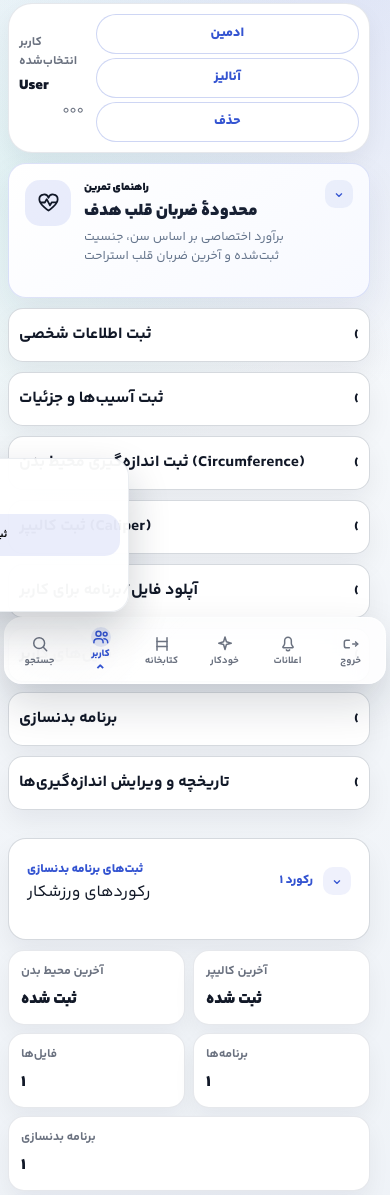
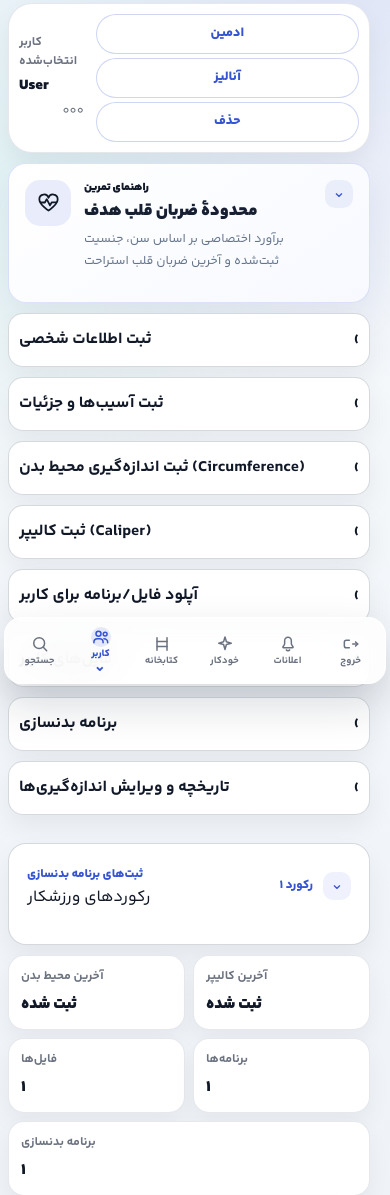
Before and after one commit to EgoFit/EgoFit_main, a Django app: page /accounts/admin/users/1/ in a window 390 px wide. Shown: the part 156-1351 px from the top of the page. Run offline with Django 5.2, Linux system fonts and the light colour scheme; a user stored in the database is signed in; data comes from the database, SQL or seed files in the repository; tables that the repository leaves empty hold one stand-in row (values such as "Sample post"); data that the repository does not hold is empty; parts of the project's set-up code (start-up, migrations or seed data) failed here and were passed over.

Commit message:
Fix admin portal mobile layout and navigation

```diff
--- a/account/templates/admin_portal/_cardio_training.html
+++ b/account/templates/admin_portal/_cardio_training.html
@@ -13,6 +13,7 @@
         </div>
         <span class="admin-cardio-targets__chevron" aria-hidden="true">⌄</span>
     </summary>
+    <div class="admin-cardio-targets__content">
     <a href="{% url 'register:admin_health' target_user.id %}" class="admin-cardio-targets__link">{% trans 'سوابق سلامت' %}<span aria-hidden="true">←</span></a>
 
     <div class="admin-cardio-targets__metrics">
@@ -66,4 +67,5 @@
             {% if not cardio_training.has_resting_bpm or not cardio_training.resting_bpm_valid %}<a href="{% url 'register:admin_health' target_user.id %}" class="admin-cardio-targets__link">{% trans 'بررسی ضربان استراحت' %}<span aria-hidden="true">←</span></a>{% endif %}
         </div>
     {% endif %}
+    </div>
 </details>
--- a/account/templates/admin_portal/includes/bottom_nav.html
+++ b/account/templates/admin_portal/includes/bottom_nav.html
@@ -6,7 +6,7 @@
         </span>
         <span class="admin-bottom-nav__label">{% trans 'جستجو' %}</span>
     </a>
-    <details class="admin-bottom-nav__group" {% if active_section == 'analysis' or active_section == 'records' or active_section == 'clients' %}open{% endif %}>
+    <details class="admin-bottom-nav__group">
         <summary class="admin-bottom-nav__item admin-bottom-nav__group-toggle {% if active_section == 'analysis' or active_section == 'records' or active_section == 'clients' %}is-active{% endif %}" aria-controls="admin-user-nav-menu">
             <span class="admin-bottom-nav__icon" aria-hidden="true">
                 <svg viewBox="0 0 24 24" fill="none"><circle cx="9" cy="8" r="3" stroke="currentColor" stroke-width="1.8"/><path d="M3.5 19V18C3.5 15.8 5.3 14 7.5 14H10.5C12.7 14 14.5 15.8 14.5 18V19" stroke="currentColor" stroke-width="1.8" stroke-linecap="round"/><circle cx="17" cy="8.5" r="2.3" stroke="currentColor" stroke-width="1.8"/><path d="M15.5 14.2C18 14.2 20 16 20 18.2V19" stroke="currentColor" stroke-width="1.8" stroke-linecap="round"/></svg>
--- a/account/templates/admin_portal/user_hub.html
+++ b/account/templates/admin_portal/user_hub.html
@@ -30,7 +30,9 @@
         </div>
     </article>
 
-    {% include 'admin_portal/_cardio_training.html' %}
+    <div class="admin-cardio-targets-section__wrapper">
+        {% include 'admin_portal/_cardio_training.html' %}
+    </div>
 
     <section class="admin-menu-list">
         <a href="{% url 'register:admin_personal_info' target_user.id %}" class="admin-menu-item">
@@ -68,6 +70,7 @@
     </section>
 
     <section class="admin-workout-records-section">
+        <div class="admin-workout-records-section__wrapper">
         <details class="admin-workout-records admin-collapsible" {% if workout_record_query %}open{% endif %}>
             <summary class="admin-collapsible__summary">
             <div>
@@ -112,6 +115,7 @@
             </div>
             </div>
         </details>
+        </div>
     </section>
 
     <section class="admin-data-preview">
--- a/assets/css/admin-portal.css
+++ b/assets/css/admin-portal.css
@@ -285,12 +285,25 @@
 .admin-workout-records {
     display: grid;
     gap: 16px;
+    width: 100%;
+    max-width: 100%;
+    min-width: 0;
+    box-sizing: border-box;
     margin-top: 18px;
     padding: 18px;
     border: 1px solid rgba(209, 213, 219, 0.9);
     border-radius: 18px;
     background: #fff;
     box-shadow: 0 12px 26px rgba(15, 23, 42, 0.06);
+}
+
+.admin-workout-records-section__wrapper {
+    display: grid;
+    grid-template-columns: minmax(0, 1fr);
+    width: 100%;
+    max-width: 100%;
+    min-width: 0;
+    box-sizing: border-box;
 }
 
 .admin-collapsible {
@@ -638,12 +664,14 @@
 
 .admin-bottom-nav__submenu {
     position: absolute;
-    inset-inline-end: 0;
+    inset-inline-start: 0;
+    inset-inline-end: auto;
     bottom: calc(100% + 10px);
     z-index: 70;
     display: grid;
     gap: 5px;
-    width: min(220px, calc(100vw - 32px));
+    width: min(220px, calc(100vw - 24px));
+    box-sizing: border-box;
     padding: 8px;
     border: 1px solid rgba(148, 163, 184, 0.2);
     border-radius: 18px;
@@ -1446,11 +1478,37 @@
 .admin-cardio-targets {
     display: grid;
     gap: 18px;
+    width: 100%;
+    min-width: 0;
+    max-width: 100%;
+    box-sizing: border-box;
     padding: clamp(16px, 2.5vw, 24px);
     border: 1px solid rgba(52, 84, 209, .16);
     border-radius: 22px;
     background: linear-gradient(145deg, #fff 0%, #f7f9ff 100%);
     box-shadow: 0 16px 36px rgba(25, 43, 94, .08);
+}
+
+.admin-cardio-targets-section__wrapper {
+    width: 100%;
+    min-width: 0;
+    max-width: 100%;
+    box-sizing: border-box;
+}
+
+.admin-cardio-targets__content {
+    display: grid;
+    grid-template-columns: minmax(0, 1fr);
+    gap: 18px;
+    width: 100%;
+    min-width: 0;
+    max-width: 100%;
+    box-sizing: border-box;
+}
+
+.admin-cardio-targets > * {
+    min-width: 0;
+    max-width: 100%;
 }
 
 .admin-cardio-targets > summary {
@@ -1494,9 +1552,18 @@
 .admin-cardio-targets__header {
     justify-content: space-between;
     gap: 16px;
-}
-
-.admin-cardio-targets__title-wrap { gap: 13px; min-width: 0; }
+    min-width: 0;
+}
+
+.admin-cardio-targets__title-wrap {
+    flex: 1 1 auto;
+    gap: 13px;
+    min-width: 0;
+}
+
+.admin-cardio-targets__title-wrap > div {
+    min-width: 0;
+}
 
 .admin-cardio-targets__icon {
     flex: 0 0 46px;
@@ -1538,6 +1605,8 @@
     margin: 4px 0 0;
     color: #64748b;
     font-size: .78rem;
+    line-height: 1.7;
+    overflow-wrap: anywhere;
 }
 
 .admin-cardio-targets__link {
```
Also changed, not shown: other parts of assets/css/admin-portal.css (+27 -1 lines).
